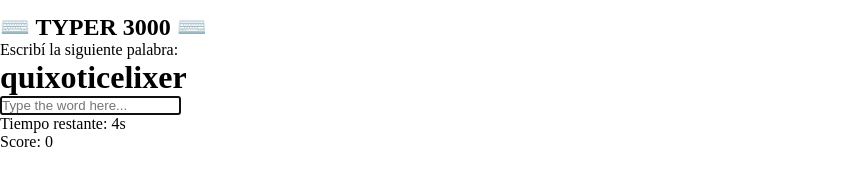
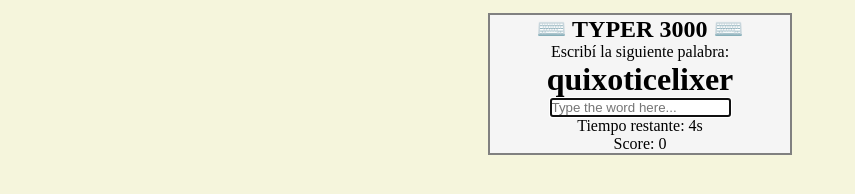
Before and after one commit to nn11kk00/typerD, a plain HTML site: page index.html in a window 1280 px wide. Shown: the whole page, without its empty margins (0-855 px from the left). Drawn offline with Linux system fonts and the light colour scheme.

Commit message:
Add files via upload

```diff
--- a/main.js
+++ b/main.js
@@ -36,7 +36,7 @@ document.querySelector("input").addEventListener('keyup', function () {
 
 
   if (input === palabraAleatoria) {
-    time += 3;
+    time += 1;
     palabraIngresada.value = "";
     updateScore();
     randomWords();
@@ -58,6 +58,8 @@ function addToDOM() {
 function actualizarTiempo() {
   if (time === 0) {
     clearInterval(timeInterval)
+
+    alert("Se te termino el tiempo!!")
   } else {
     time -= 1;
     timeSpan.textContent = time + "s";
@@ -68,7 +70,6 @@ function updateScore() {
   score += 1;
   scoreHTML.textContent = score;
 }
-
 actualizarTiempo();
 randomWords();
 addToDOM();
--- a/styles.css
+++ b/styles.css
@@ -3,6 +3,17 @@
   padding: 0;
 }
 
+
 .container {
+  text-align: center;
   margin: 1% auto 0;
+  width: 300px;
+  background-color: whitesmoke;
+  border: 2px solid grey;
 }
+
+
+/*bg*/
+body {
+  background-color: beige;
+}
```
